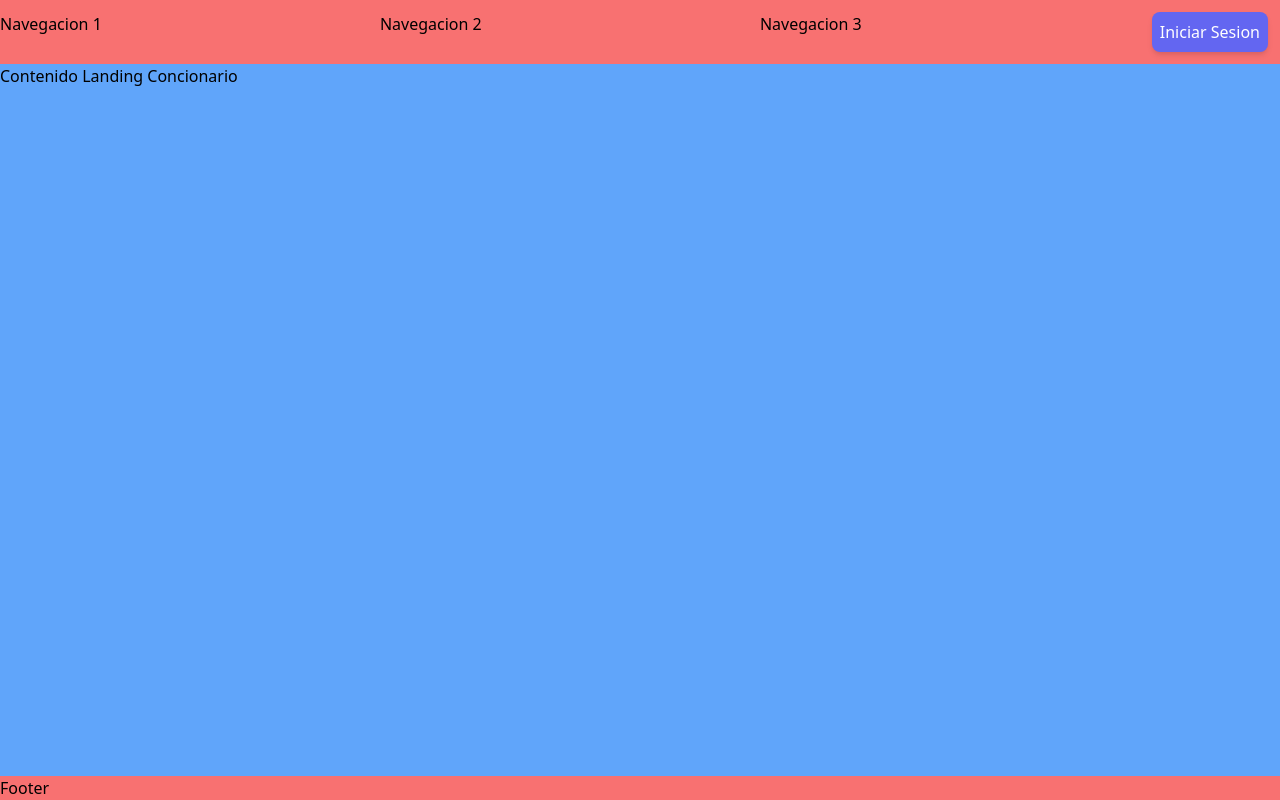
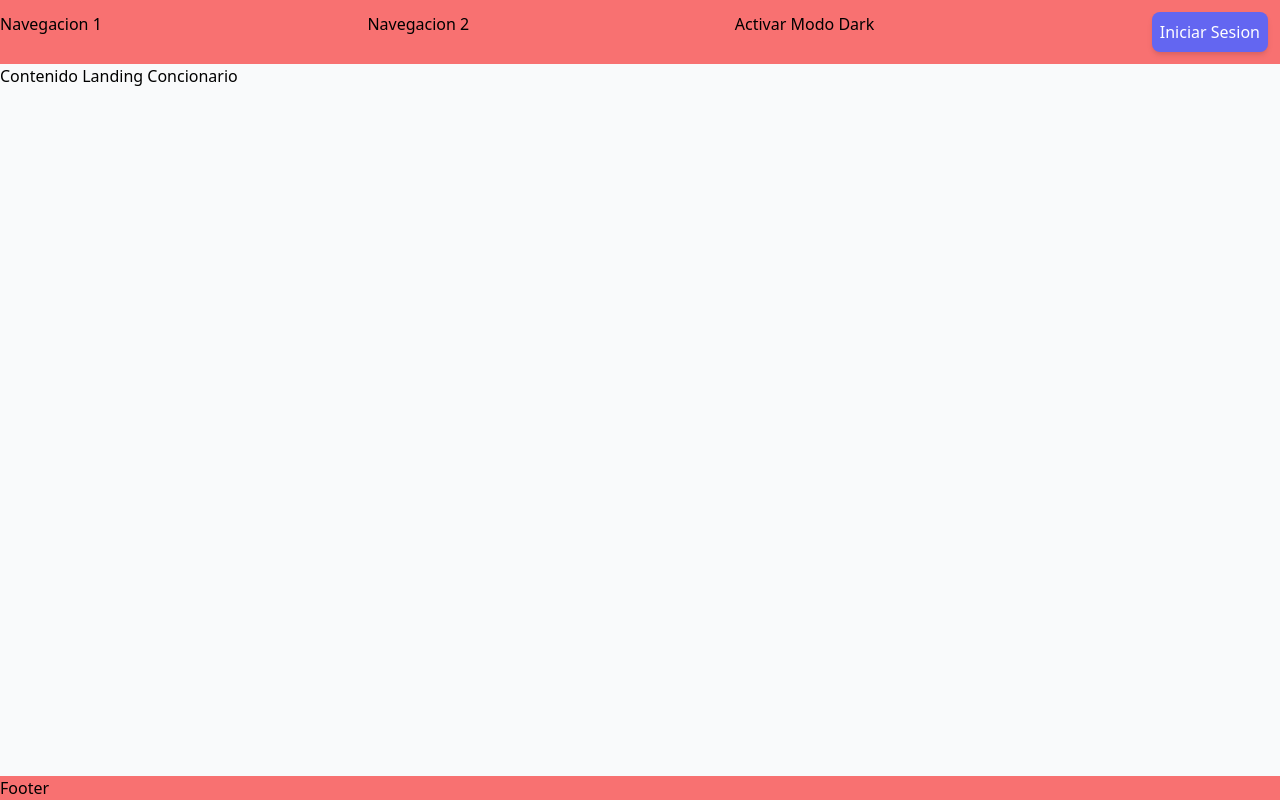
Before and after one commit to DavidSaavedra11/concessionarie, a React (Create React App) app in the folder OneDrive/Escritorio/Daviid/Programacion MinTic UdeA/Ciclo 3/Concesionario/: page / in a window 1280 px wide. Built offline with nearby package versions, Linux system fonts and the light colour scheme.

Commit message:
agregando el modo oscuro

```diff
--- a/OneDrive/Escritorio/Daviid/Programacion MinTic UdeA/Ciclo 3/Concesionario/src/App.jsx
+++ b/OneDrive/Escritorio/Daviid/Programacion MinTic UdeA/Ciclo 3/Concesionario/src/App.jsx
@@ -1,3 +1,4 @@
+import React, { useState, useEffect } from 'react';
 import AuthLayout from 'layouts/AuthLayout';
 import PublicLayout from 'layouts/PublicLayout';
 import PrivateLayout from 'layouts/PrivateLayout';
@@ -9,10 +10,19 @@ import Registro from 'pages/Registro';
 import Index from 'pages/Index';
 import { BrowserRouter as Router, Switch, Route, Link } from "react-router-dom";
 import 'styles/styles.css';
+import {DarkModeContext} from 'context/darkMode'
 
 
 function App() {
+const [darkMode, setDarkMode] = useState(false);
+useEffect(() => {
+  console.log('modo dark: ',darkMode)
+}, [darkMode]);
+
+
   return (
+    <div classname='App'>
+      <DarkModeContext.Provider value={{ darkMode, setDarkMode }}>
         <Router>
           <Switch>
 
@@ -58,6 +68,9 @@ function App() {
 
           </Switch>
         </Router>
+      </DarkModeContext.Provider>
+
+    </div>
   );
 }
 
--- a/OneDrive/Escritorio/Daviid/Programacion MinTic UdeA/Ciclo 3/Concesionario/src/components/Navbar.jsx
+++ b/OneDrive/Escritorio/Daviid/Programacion MinTic UdeA/Ciclo 3/Concesionario/src/components/Navbar.jsx
@@ -1,13 +1,19 @@
 import React from 'react'
 import { Link } from 'react-router-dom';
+import { useDarkMode } from 'context/darkMode';
+import TriggerDarkMode from './TriggerDarkMode';
+
 
 const Navbar = () => {
+
     return (
         <nav className="bg-red-400">
             <ul className='flex w-full justify-between my-3'>
                 <li>Navegacion 1</li>
                 <li>Navegacion 2</li>
-                <li>Navegacion 3</li>
+                <li>
+                    <TriggerDarkMode />
+                </li>
                 <li className='px-3'>
                     <Link to='/login'>
                         <button className='bg-indigo-500 p-2 text-white rounded-lg shadow-md hover:bg-indigo-700'>
--- a/OneDrive/Escritorio/Daviid/Programacion MinTic UdeA/Ciclo 3/Concesionario/src/components/Sidebar.jsx
+++ b/OneDrive/Escritorio/Daviid/Programacion MinTic UdeA/Ciclo 3/Concesionario/src/components/Sidebar.jsx
@@ -1,9 +1,11 @@
 import React from 'react'
+import TriggerDarkMode from './TriggerDarkMode';
 
 const Sidebar = () => {
     return (
         <nav className='w-72 border border-gray-500 h-full flex flex-col justyfy-between'>
             Sidebar
+            <TriggerDarkMode/>
         </nav>
     )
 }
--- /dev/null
+++ b/OneDrive/Escritorio/Daviid/Programacion MinTic UdeA/Ciclo 3/Concesionario/src/components/TriggerDarkMode.jsx
@@ -0,0 +1,13 @@
+import React from 'react'
+import { useDarkMode } from 'context/darkMode';
+
+const TriggerDarkMode = () => {
+    const{darkMode, setDarkMode}= useDarkMode();
+    return (
+        <button onClick={()=>{setDarkMode(!darkMode)}}>
+            {darkMode ? 'Desactivar': 'Activar'} Modo Dark
+        </button>
+    )
+}
+
+export default TriggerDarkMode
--- a/OneDrive/Escritorio/Daviid/Programacion MinTic UdeA/Ciclo 3/Concesionario/src/context/darkMode.js
+++ b/OneDrive/Escritorio/Daviid/Programacion MinTic UdeA/Ciclo 3/Concesionario/src/context/darkMode.js
@@ -0,0 +1,6 @@
+import { createContext, useContext} from 'react';
+
+export const DarkModeContext = createContext(null);
+export const useDarkMode = () =>{
+    return useContext(DarkModeContext);
+};
--- a/OneDrive/Escritorio/Daviid/Programacion MinTic UdeA/Ciclo 3/Concesionario/src/pages/Index.jsx
+++ b/OneDrive/Escritorio/Daviid/Programacion MinTic UdeA/Ciclo 3/Concesionario/src/pages/Index.jsx
@@ -1,8 +1,10 @@
 import React from 'react'
+import { useDarkMode } from 'context/darkMode';
 
 const Index = () => {
+    const { darkMode } = useDarkMode();
     return (
-        <div>
+        <div className={`flex h-full bg-gray-${darkMode ? '900' : '50'}`}>
             Contenido Landing Concionario
         </div>
     )
--- a/OneDrive/Escritorio/Daviid/Programacion MinTic UdeA/Ciclo 3/Concesionario/src/pages/admin/Index.jsx
+++ b/OneDrive/Escritorio/Daviid/Programacion MinTic UdeA/Ciclo 3/Concesionario/src/pages/admin/Index.jsx
@@ -1,8 +1,11 @@
+import { useDarkMode } from 'context/darkMode'
 import React from 'react'
 
 const Admin = () => {
+    const { darkMode } = useDarkMode();
     return (
-        <div>
+
+        <div className={`flex h-full w-full bg-gray-${darkMode ? '900' : '50'}`}>
             Index del panel de Admin
         </div>
     )
```
Lines whose indentation alone changed are shown as unchanged.
